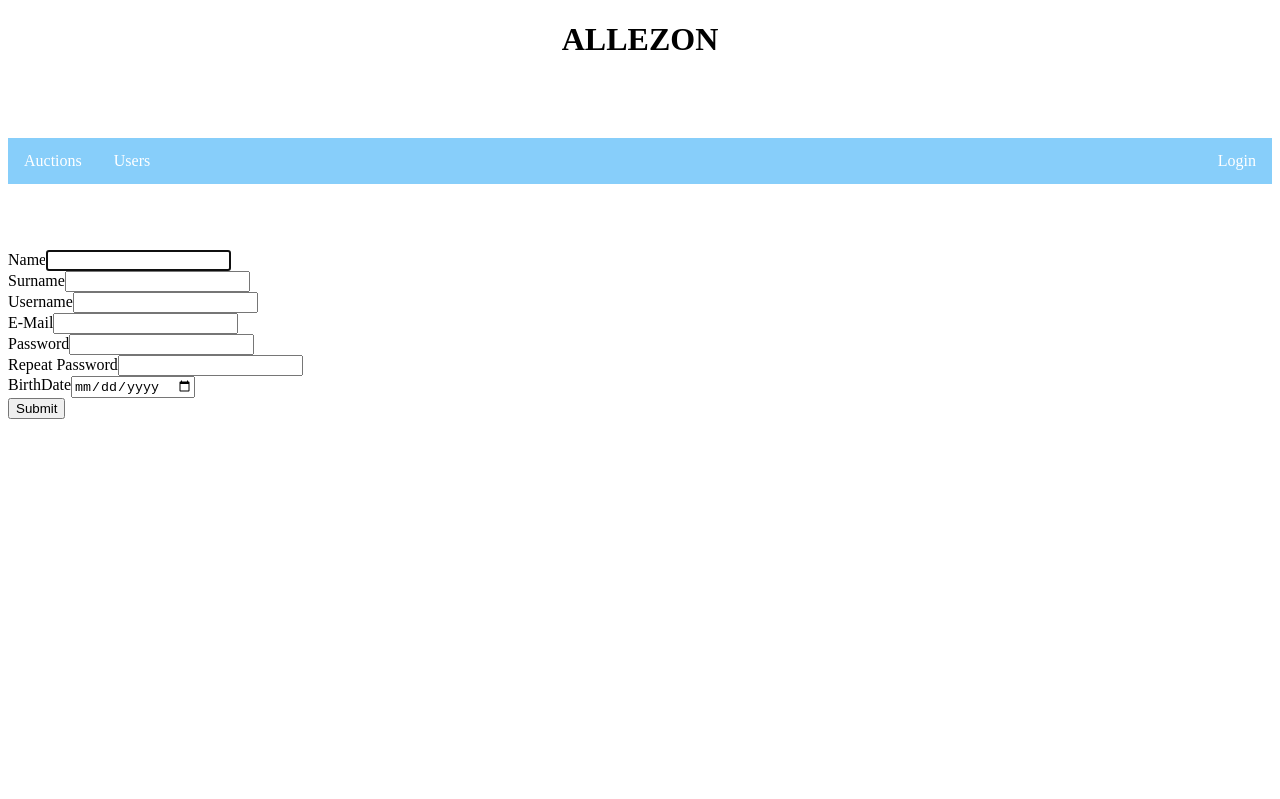
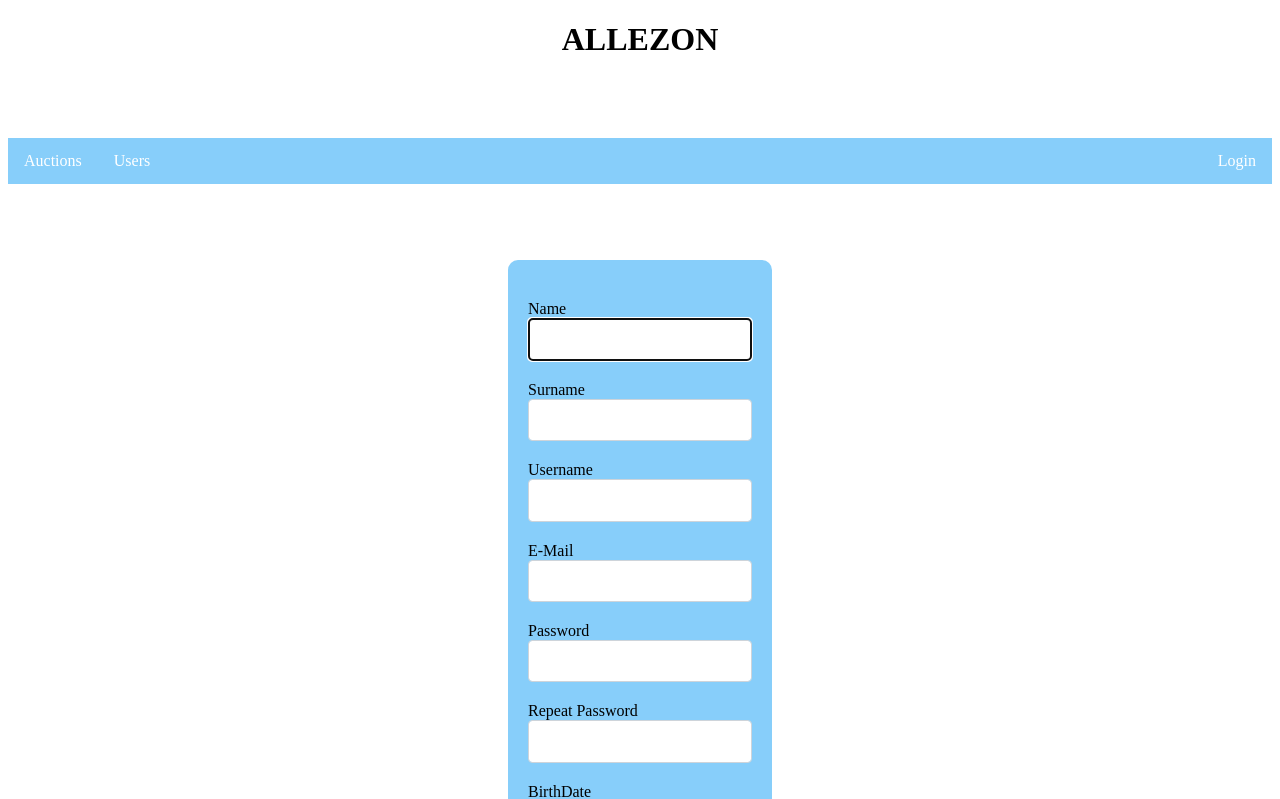
Before and after one commit to Chottek/allezon-ui, an Angular app: page /register in a window 1280 px wide. Shown: the top 799 px of the page. Built offline with nearby package versions, Linux system fonts and the light colour scheme.

Commit message:
Added form styles and successful register redirect to login page

```diff
--- a/src/app/app.component.css
+++ b/src/app/app.component.css
@@ -26,3 +26,112 @@ li a {
 li a:hover {
   background-color: deepskyblue;
 }
+
+.registerframe{
+  border-radius: 10px;
+  background: lightskyblue;
+  box-sizing: border-box;
+  margin: 10px 500px 10px 500px;
+  padding-top: 20px;
+  padding-bottom: 20px;
+}
+
+.form-group {
+  display: -ms-flexbox;
+  display: flex;
+  -ms-flex: 0 0 auto;
+  flex: 0 0 auto;
+  flex-flow: row wrap;
+  -ms-flex-align: center;
+  align-items: center;
+  margin: 20px;
+}
+
+.has-info{
+  text-align: center;
+  color: darkred;
+}
+
+.form-control {
+  display: block;
+  width: 100%;
+  height: calc(0.9em + 0.75rem + 2px);
+  padding: 0.375rem 0.75rem;
+  font-size: 1rem;
+  font-weight: 400;
+  line-height: 1.5;
+  color: #495057;
+  background-color: #fff;
+  background-clip: padding-box;
+  border: 1px solid #ced4da;
+  border-radius: 0.25rem;
+  transition: border-color 0.15s ease-in-out, box-shadow 0.15s ease-in-out;
+}
+
+.btn {
+  display: block;
+  font-weight: 400;
+  color: #212529;
+  text-align: center;
+  margin-left: auto;
+  margin-right: auto;
+  margin-bottom: 50px;
+  vertical-align: middle;
+  -webkit-user-select: none;
+  -moz-user-select: none;
+  -ms-user-select: none;
+  user-select: none;
+  background-color: transparent;
+  border: 1px solid transparent;
+  padding: 0.375rem 0.75rem;
+  font-size: 1rem;
+  line-height: 1.5;
+  border-radius: 0.25rem;
+  transition: color 0.15s ease-in-out, background-color 0.15s ease-in-out, border-color 0.15s ease-in-out, box-shadow 0.15s ease-in-out;
+}
+
+.btn-primary {
+  color: #fff;
+  background-color: #007bff;
+  border-color: #007bff;
+}
+
+.btn-primary:hover {
+  cursor: pointer;
+  color: #fff;
+  background-color: #0069d9;
+  border-color: #0062cc;
+}
+
+.btn-primary:focus, .btn-primary.focus {
+  box-shadow: 0 0 0 0.2rem rgba(38, 143, 255, 0.5);
+}
+
+.btn-primary.disabled, .btn-primary:disabled {
+  color: #fff;
+  background-color: #007bff;
+  border-color: #007bff;
+}
+
+.btn-primary:not(:disabled):not(.disabled):active, .btn-primary:not(:disabled):not(.disabled).active,
+.show > .btn-primary.dropdown-toggle {
+  color: #fff;
+  background-color: #0062cc;
+  border-color: #005cbf;
+}
+
+.btn-primary:not(:disabled):not(.disabled):active:focus, .btn-primary:not(:disabled):not(.disabled).active:focus,
+.show > .btn-primary.dropdown-toggle:focus {
+  box-shadow: 0 0 0 0.2rem rgba(38, 143, 255, 0.5);
+}
+
+.btn-secondary{
+  color: #5a6268;
+}
+
+.btn-secondary:hover {
+  cursor: pointer;
+  color: #fff;
+  background-color: #5a6268;
+  border-color: #545b62;
+}
--- a/src/app/app.component.html
+++ b/src/app/app.component.html
@@ -1,3 +1,5 @@
+<link rel="stylesheet" type="text/css" href="app.component.css">
+
 
 <div style="text-align: center; margin-bottom: 80px;">
   <h1>ALLEZON</h1>
@@ -18,3 +20,7 @@
 <br/>
 
 <router-outlet></router-outlet>
+
+
+
+<footer style="margin-top: 300px; margin-bottom: 50px; text-align: center; font-size: 12px;">@Bartosz Chotkowski 2020  </footer>
--- a/src/app/components/login/login.component.css
+++ b/src/app/components/login/login.component.css
@@ -0,0 +1,108 @@
+.registerframe{
+  border-radius: 10px;
+  background: lightskyblue;
+  box-sizing: border-box;
+  margin: 10px 500px 10px 500px;
+  padding-top: 20px;
+  padding-bottom: 20px;
+}
+
+.form-group {
+  display: -ms-flexbox;
+  display: flex;
+  -ms-flex: 0 0 auto;
+  flex: 0 0 auto;
+  flex-flow: row wrap;
+  -ms-flex-align: center;
+  align-items: center;
+  margin: 20px;
+}
+
+.has-info{
+  text-align: center;
+  color: darkred;
+}
+
+.form-control {
+  display: block;
+  width: 100%;
+  height: calc(0.9em + 0.75rem + 2px);
+  padding: 0.375rem 0.75rem;
+  font-size: 1rem;
+  font-weight: 400;
+  line-height: 1.5;
+  color: #495057;
+  background-color: #fff;
+  background-clip: padding-box;
+  border: 1px solid #ced4da;
+  border-radius: 0.25rem;
+  transition: border-color 0.15s ease-in-out, box-shadow 0.15s ease-in-out;
+}
+
+.btn {
+  display: block;
+  font-weight: 400;
+  color: #212529;
+  text-align: center;
+  margin-left: auto;
+  margin-right: auto;
+  margin-bottom: 50px;
+  vertical-align: middle;
+  -webkit-user-select: none;
+  -moz-user-select: none;
+  -ms-user-select: none;
+  user-select: none;
+  background-color: transparent;
+  border: 1px solid transparent;
+  padding: 0.375rem 0.75rem;
+  font-size: 1rem;
+  line-height: 1.5;
+  border-radius: 0.25rem;
+  transition: color 0.15s ease-in-out, background-color 0.15s ease-in-out, border-color 0.15s ease-in-out, box-shadow 0.15s ease-in-out;
+}
+
+.btn-primary {
+  color: #fff;
+  background-color: #007bff;
+  border-color: #007bff;
+}
+
+.btn-primary:hover {
+  cursor: pointer;
+  color: #fff;
+  background-color: #0069d9;
+  border-color: #0062cc;
+}
+
+.btn-primary:focus, .btn-primary.focus {
+  box-shadow: 0 0 0 0.2rem rgba(38, 143, 255, 0.5);
+}
+
+.btn-primary.disabled, .btn-primary:disabled {
+  color: #fff;
+  background-color: #007bff;
+  border-color: #007bff;
+}
+
+.btn-primary:not(:disabled):not(.disabled):active, .btn-primary:not(:disabled):not(.disabled).active,
+.show > .btn-primary.dropdown-toggle {
+  color: #fff;
+  background-color: #0062cc;
+  border-color: #005cbf;
+}
+
+.btn-primary:not(:disabled):not(.disabled):active:focus, .btn-primary:not(:disabled):not(.disabled).active:focus,
+.show > .btn-primary.dropdown-toggle:focus {
+  box-shadow: 0 0 0 0.2rem rgba(38, 143, 255, 0.5);
+}
+
+.btn-secondary{
+  color: #5a6268;
+}
+
+.btn-secondary:hover {
+  cursor: pointer;
+  color: #fff;
+  background-color: #5a6268;
+  border-color: #545b62;
+}
--- a/src/app/components/login/login.component.html
+++ b/src/app/components/login/login.component.html
@@ -1,9 +1,9 @@
-
-Not a member?
-<button style="margin-bottom: 20px;" routerLink="/register">Register</button>
+<div style="margin-top: 20px; margin-bottom: 30px;" *ngIf="registerMessage != ''">
+  <h3 class="has-info">{{registerMessage}}</h3>
+</div>
 
 
-<form method="post"  [formGroup]="loginForm" (ngSubmit)="submitLogin()" novalidate>
+<form method="post" class="registerframe" [formGroup]="loginForm" (ngSubmit)="submitLogin()" novalidate>
   <div *ngIf="validMessage != ''">
     <h3 class="has-info">{{validMessage}}</h3>
   </div>
@@ -16,5 +16,8 @@ Not a member?
     <input type="password" class="form-control" formControlName="password" required/>
   </div>
 
-  <button type="submit" class="btn btn-primary">Submit</button>
+  <button type="submit" class="btn btn-primary">Log In</button>
 </form>
+
+<div style="margin-top: 30px; text-align: center;">Not a member?
+  <button class="btn btn-secondary" style="width: 100px; height: 30px; font-size: small;" routerLink="/register">Sign up</button></div>
--- a/src/app/components/login/login.component.ts
+++ b/src/app/components/login/login.component.ts
@@ -2,6 +2,7 @@ import { Component, OnInit } from '@angular/core';
 import {FormControl, FormGroup, Validators} from '@angular/forms';
 import {UserService} from '../../services/user/user.service';
 import {Observable} from 'rxjs';
+import { Router, ActivatedRoute, Params } from '@angular/router';
 
 @Component({
   selector: 'app-login',
@@ -12,10 +13,12 @@ export class LoginComponent implements OnInit {
 
   loginForm: FormGroup;
   validMessage = '';
+  registerMessage = '';
 
-  constructor(private userService: UserService) { }
+  constructor(private userService: UserService, private route: ActivatedRoute) { }
 
   ngOnInit(): void {
+    this.checkRegistration();
     document.getElementById('login').setAttribute('style', 'background-color: blue;');
     this.loginForm = new FormGroup({
       email: new FormControl('', Validators.required),
@@ -23,6 +26,11 @@ export class LoginComponent implements OnInit {
     });
   }
 
+  checkRegistration(){
+    if (this.route.snapshot.queryParams.registered === 'true'){
+        this.registerMessage = 'Registered Successfuly! You can now log in';
+    }
+  }
 
   submitLogin(){
     if (this.loginForm.valid){
--- a/src/app/components/register/register.component.css
+++ b/src/app/components/register/register.component.css
@@ -0,0 +1,109 @@
+.registerframe{
+  border-radius: 10px;
+  background: lightskyblue;
+  box-sizing: border-box;
+  margin: 10px 500px 10px 500px;
+  padding-top: 20px;
+  padding-bottom: 20px;
+}
+
+.form-group {
+  display: -ms-flexbox;
+  display: flex;
+  -ms-flex: 0 0 auto;
+  flex: 0 0 auto;
+  flex-flow: row wrap;
+  -ms-flex-align: center;
+  align-items: center;
+  margin: 20px;
+}
+
+.has-info{
+  text-align: center;
+  color: darkred;
+}
+
+.form-control {
+  display: block;
+  width: 100%;
+  height: calc(0.9em + 0.75rem + 2px);
+  padding: 0.375rem 0.75rem;
+  font-size: 1rem;
+  font-weight: 400;
+  line-height: 1.5;
+  color: #495057;
+  background-color: #fff;
+  background-clip: padding-box;
+  border: 1px solid #ced4da;
+  border-radius: 0.25rem;
+  transition: border-color 0.15s ease-in-out, box-shadow 0.15s ease-in-out;
+}
+
+.btn {
+  display: block;
+  font-weight: 400;
+  color: #212529;
+  text-align: center;
+  margin-left: auto;
+  margin-right: auto;
+  margin-bottom: 50px;
+  margin-top: 40px;
+  vertical-align: middle;
+  -webkit-user-select: none;
+  -moz-user-select: none;
+  -ms-user-select: none;
+  user-select: none;
+  background-color: transparent;
+  border: 1px solid transparent;
+  padding: 0.375rem 0.75rem;
+  font-size: 1rem;
+  line-height: 1.5;
+  border-radius: 0.25rem;
+  transition: color 0.15s ease-in-out, background-color 0.15s ease-in-out, border-color 0.15s ease-in-out, box-shadow 0.15s ease-in-out;
+}
+
+.btn-primary {
+  color: #fff;
+  background-color: #007bff;
+  border-color: #007bff;
+}
+
+.btn-primary:hover {
+  cursor: pointer;
+  color: #fff;
+  background-color: #0069d9;
+  border-color: #0062cc;
+}
+
+.btn-primary:focus, .btn-primary.focus {
+  box-shadow: 0 0 0 0.2rem rgba(38, 143, 255, 0.5);
+}
+
+.btn-primary.disabled, .btn-primary:disabled {
+  color: #fff;
+  background-color: #007bff;
+  border-color: #007bff;
+}
+
+.btn-primary:not(:disabled):not(.disabled):active, .btn-primary:not(:disabled):not(.disabled).active,
+.show > .btn-primary.dropdown-toggle {
+  color: #fff;
+  background-color: #0062cc;
+  border-color: #005cbf;
+}
+
+.btn-primary:not(:disabled):not(.disabled):active:focus, .btn-primary:not(:disabled):not(.disabled).active:focus,
+.show > .btn-primary.dropdown-toggle:focus {
+  box-shadow: 0 0 0 0.2rem rgba(38, 143, 255, 0.5);
+}
+
+.btn-secondary{
+  color: #5a6268;
+}
+
+.btn-secondary:hover {
+  cursor: pointer;
+  color: #fff;
+  background-color: #5a6268;
+  border-color: #545b62;
+}
--- a/src/app/components/register/register.component.html
+++ b/src/app/components/register/register.component.html
@@ -1,7 +1,7 @@
 
 
 <div class="container">
-  <form method="post"  [formGroup]="userForm" (ngSubmit)="submitRegistration()" novalidate>
+  <form method="post" class="registerframe"  [formGroup]="userForm" (ngSubmit)="submitRegistration()" novalidate>
     <div *ngIf="validMessage != ''">
       <h3 class="has-info">{{validMessage}}</h3>
     </div>
--- a/src/app/components/register/register.component.ts
+++ b/src/app/components/register/register.component.ts
@@ -2,6 +2,7 @@ import {Component, OnInit} from '@angular/core';
 import {UserService} from '../../services/user/user.service';
 import {FormGroup, FormControl, Validators} from '@angular/forms';
 import {Observable} from 'rxjs';
+import { Router } from '@angular/router';
 
 @Component({
   selector: 'app-register',
@@ -15,7 +16,7 @@ export class RegisterComponent implements OnInit {
 
   public user;
 
-  constructor(private userService: UserService) {
+  constructor(private userService: UserService, private router: Router) {
   }
 
   ngOnInit(): void {
@@ -42,11 +43,9 @@ export class RegisterComponent implements OnInit {
 
     if (this.userForm.valid){
       this.userForm.removeControl('password1');
-      this.validMessage = 'User registered successfully!';
       this.userService.registerUser(this.userForm.value).subscribe(
         data => {
-          this.userForm.reset();
-          (document.getElementById('password1') as HTMLInputElement).value = '';
+          this.router.navigate(['/login'], { queryParams: { registered: true }});
           return true;
         },
         error => {
```
